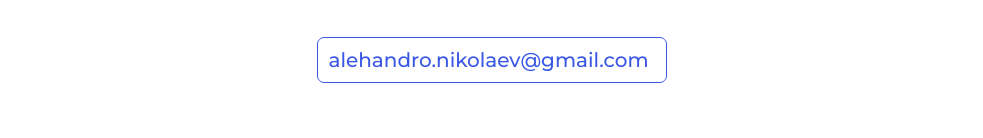
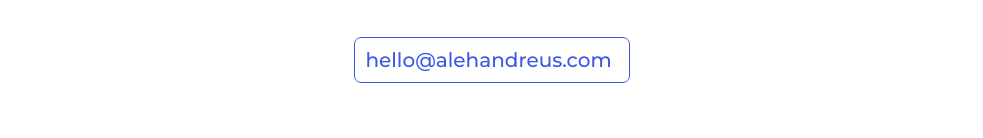
Before and after one commit to Alehandreus/Alehandreus.github.io, a plain HTML site: page index.html in a window 1280 px wide. Shown: the part 288-426 px from the top of the page, without its empty margins (148-1131 px from the left). Drawn offline with nearby package versions, Linux system fonts and the light colour scheme; some icons are missing.

Commit message:
Updated mail address

```diff
--- a/index.html
+++ b/index.html
@@ -26,7 +26,7 @@
       </div>
       <div class="mail-container">
         <div id="mail-text" class="mail-text">
-          alehandro.nikolaev@gmail.com
+          hello@alehandreus.com
         </div>
         <div class="copy-button" onclick="copyToClipboard()">
           <span class="iconify copy-button-regular" data-icon="fluent-copy-24-regular" data-inline="false" data-width="30" data-height="30"></span>
```
